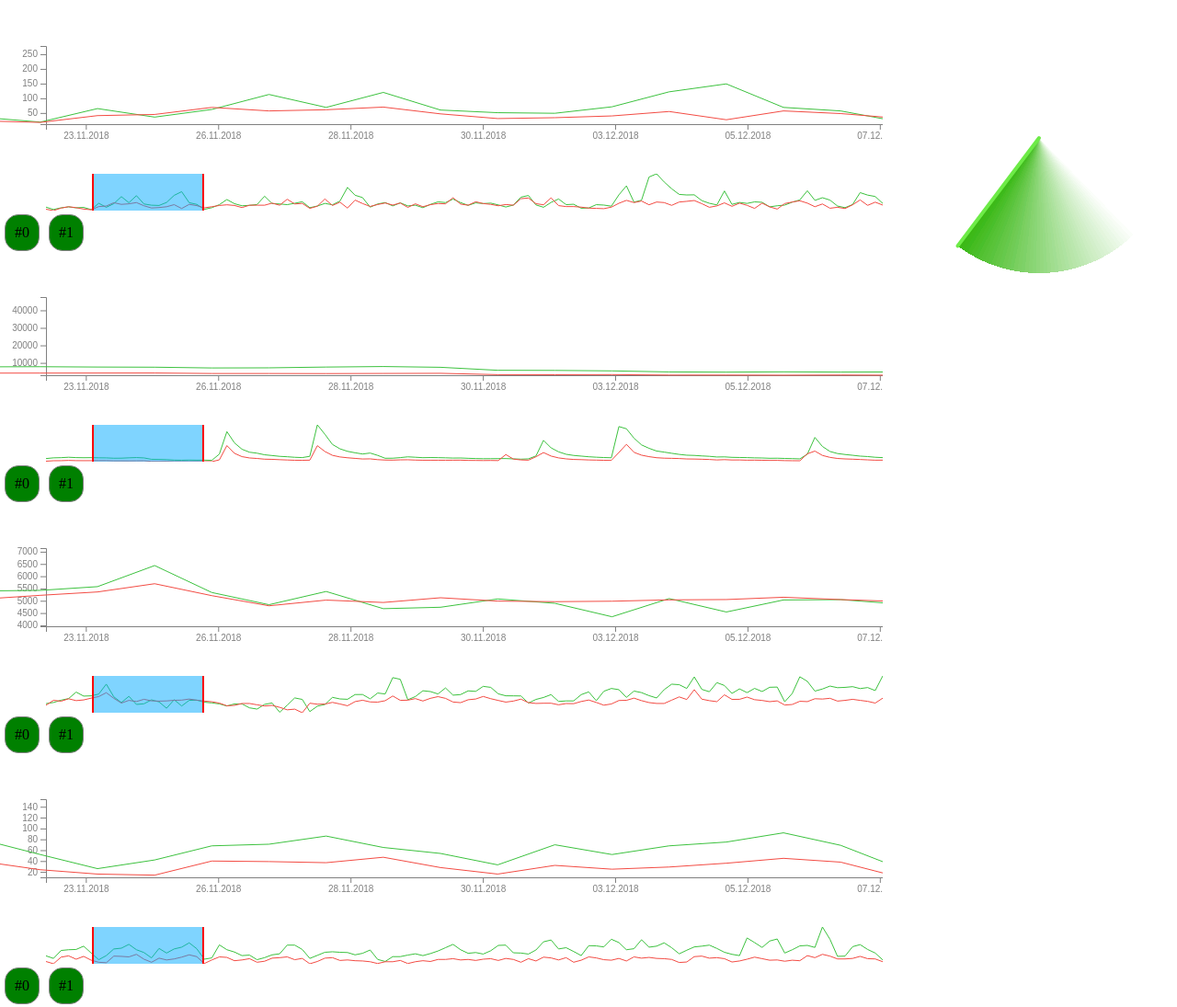
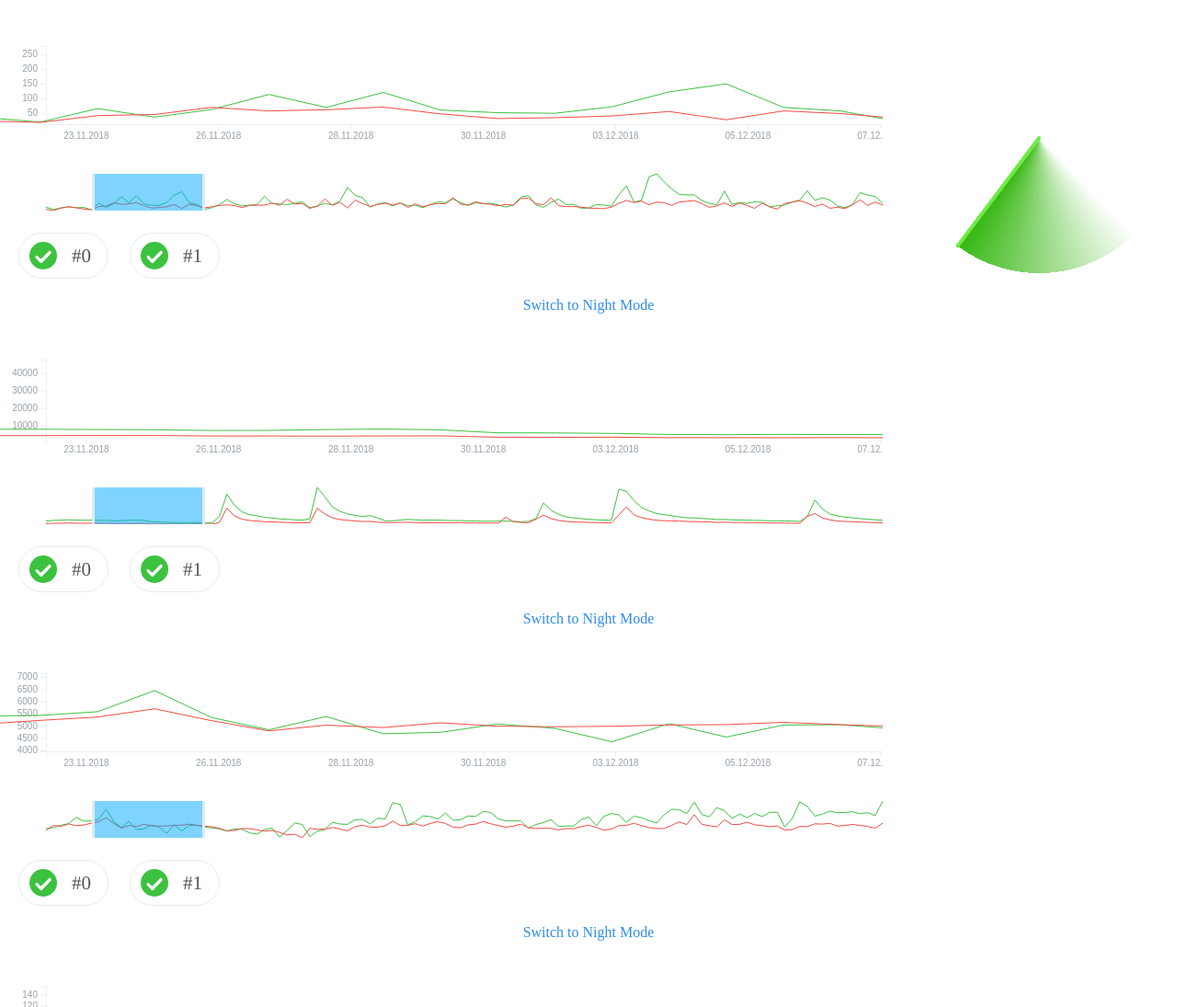
Before and after one commit to element364/telegram-contest-chart, a React app: page / in a window 1280 px wide. Shown: the top 1095 px of the page at 92% size. Built offline with nearby package versions, Linux system fonts and the light colour scheme.

Commit message:
Added legend

```diff
--- a/legend.css
+++ b/legend.css
@@ -7,7 +7,7 @@ body {
 .legend {
   padding: 20px;
   font-size: 21px;
-  font-family: "Times";
+  font-family: 'Times';
   display: flex;
 }
 
@@ -21,6 +21,7 @@ body {
   padding-right: 18px;
   border: 1px solid #e6ecf0;
   color: #43484b;
+  cursor: pointer;
 }
 
 .legend-icon-container {
@@ -31,7 +32,6 @@ body {
   margin-top: -1px;
   margin-right: 16px;
   margin-left: 1px;
-  cursor: pointer;
 }
 
 .legend-icon-circle {
--- a/src/components/Axis.js
+++ b/src/components/Axis.js
@@ -1,9 +1,9 @@
-import React from "react";
+import React from 'react';
 
 const tickFontSize = 10;
-const tickFont = "sans-serif";
+const tickFont = 'sans-serif';
 
-const strokeColor = "grey";
+const strokeColor = 'grey';
 const strokeWidth = 1;
 const tickSizeInner = 6;
 const tickSizeOuter = 6;
@@ -21,20 +21,27 @@ function translateY(scale0, scale1, d) {
 
 export default class Axis extends React.Component {
   render() {
-    const { orient, scale, tickCount = 5, translate, format = v => v } = this.props;
+    const {
+      orient,
+      scale,
+      tickCount = 5,
+      translate,
+      format = v => v,
+      nightMode,
+    } = this.props;
 
     const range = scale.range();
     const values = scale.ticks(tickCount);
 
-    const transform = orient === "Bottom" ? translateX : translateY;
+    const transform = orient === 'Bottom' ? translateX : translateY;
     const tickTransformer = d => transform(scale, scale, d);
 
-    const k = orient === "Left" ? -1 : 1;
+    const k = orient === 'Left' ? -1 : 1;
 
-    const isHorizontal = orient === "Left";
+    const isHorizontal = orient === 'Left';
 
-    const x = isHorizontal ? "x" : "y";
-    const y = isHorizontal ? "y" : "x";
+    const x = isHorizontal ? 'x' : 'y';
+    const y = isHorizontal ? 'y' : 'x';
 
     const halfWidth = strokeWidth / 2;
 
@@ -48,31 +55,32 @@ export default class Axis extends React.Component {
         fill="none"
         fontSize={tickFontSize}
         fontFamily={tickFont}
-        textAnchor={orient === "Left" ? "end" : "middle"}
+        textAnchor={orient === 'Left' ? 'end' : 'middle'}
         strokeWidth={strokeWidth}
-        transform={translate}
-      >
+        transform={translate}>
         <path
-          stroke={strokeColor}
+          stroke={nightMode ? '#323d4e' : '#ecf0f3'}
           d={
             isHorizontal
-              ? `M${k * tickSizeOuter},${range0}H${halfWidth}V${range1}H${k * tickSizeOuter}`
-              : `M${range0},${k * tickSizeOuter}V${halfWidth}H${range1}V${k * tickSizeOuter}`
+              ? `M${k * tickSizeOuter},${range0}H${halfWidth}V${range1}H${k *
+                  tickSizeOuter}`
+              : `M${range0},${k * tickSizeOuter}V${halfWidth}H${range1}V${k *
+                  tickSizeOuter}`
           }
         />
         {values.map((value, idx) => {
           const lineProps = {
-            stroke: strokeColor,
+            stroke: nightMode ? '#323d4e' : '#ecf0f3',
             [`${x}2`]: k * tickSizeInner,
             [`${y}1`]: halfWidth,
-            [`${y}2`]: halfWidth
+            [`${y}2`]: halfWidth,
           };
 
           const textProps = {
-            fill: strokeColor,
-            dy: orient === "Bottom" ? "0.7em" : "0.3em",
+            fill: nightMode ? '#556679' : '#96a2ab',
+            dy: orient === 'Bottom' ? '0.7em' : '0.3em',
             [x]: k * spacing,
-            [y]: halfWidth
+            [y]: halfWidth,
           };
 
           return (
--- a/src/components/Chart.js
+++ b/src/components/Chart.js
@@ -1,8 +1,10 @@
-import React, { useState } from "react";
-import LinesChart from "./LinesChart";
-import ZoomControl from "./ZoomControl";
+import React, {useState} from 'react';
+import LinesChart from './LinesChart';
+import ZoomControl from './ZoomControl';
+import LegendButton from './LegendButton';
 
-export default function Chart({ data, width = 960, height = 225 }) {
+export default function Chart({data, width = 960, height = 225}) {
+  const [nightMode, setNightMode] = useState(false);
   const [prevData, setPrevData] = useState({});
   const [visibleLines, setVisibleLines] = useState({});
   const [zoom, setZoom] = useState([100, 220]);
@@ -19,54 +21,58 @@ export default function Chart({ data, width = 960, height = 225 }) {
   }
 
   return (
-    <div>
+    <div style={{backgroundColor: nightMode ? '#252f3f' : '#fff'}}>
       <div>
         <LinesChart
           data={data.filter(chart => visibleLines[chart.name])}
           width={width}
           height={height - 40}
           showAxis
-          margins={{ top: 50, right: 0, bottom: 50, left: 50 }}
+          margins={{top: 50, right: 0, bottom: 50, left: 50}}
           zoom={zoom}
+          nightMode={nightMode}
         />
         <LinesChart
           data={data}
           width={width}
           height={40}
-          margins={{ top: 0, right: 0, bottom: 0, left: 50 }}
+          margins={{top: 0, right: 0, bottom: 0, left: 50}}
           zoom={[50, 960]}
-        >
+          nightMode={nightMode}>
           <ZoomControl
             width={width}
             height={height}
-            margins={{ top: 0, right: 0, bottom: 0, left: 50 }}
+            margins={{top: 0, right: 0, bottom: 0, left: 50}}
+            nightMode={nightMode}
             value={zoom}
             onChange={setZoom}
           />
         </LinesChart>
       </div>
 
-      <div style={{ display: "flex" }}>
+      <div className="legend">
         {Object.keys(visibleLines).map(line => (
-          <span
+          <LegendButton
             key={line}
-            style={{
-              margin: "0 5px",
-              padding: 10,
-              border: "1px solid gray",
-              borderRadius: 15,
-              backgroundColor: visibleLines[line] ? "green" : "red"
-            }}
+            toggled={visibleLines[line]}
+            nightMode={nightMode}
             onClick={() => {
               setVisibleLines({
                 ...visibleLines,
-                [line]: !visibleLines[line]
+                [line]: !visibleLines[line],
               });
-            }}
-          >
+            }}>
             {line}
-          </span>
+          </LegendButton>
         ))}
+      </div>
+
+      <div className="hover-cursor" style={{textAlign: 'center'}}>
+        <span
+          onClick={() => setNightMode(!nightMode)}
+          style={{color: nightMode ? '#3f9dea' : '#2d8cea'}}>
+          {nightMode ? 'Switch to Day Mode' : 'Switch to Night Mode'}
+        </span>
       </div>
     </div>
   );
--- /dev/null
+++ b/src/components/LegendButton.js
@@ -0,0 +1,38 @@
+import React from 'react';
+
+export default function LegendButton({toggled, nightMode, children, onClick}) {
+  return (
+    <div
+      className={`legend-item ${
+        toggled ? 'legend-item__on' : 'legend-item__off'
+      } animated`}
+      style={{borderColor: nightMode ? '#354559' : '#e6ecf0'}}
+      onClick={onClick}>
+      <i className="legend-icon-container">
+        <i
+          className="legend-icon-circle"
+          style={{backgroundColor: toggled ? '#3cc23f' : '#f34c44'}}>
+          <svg
+            className="legend-icon-circle__img"
+            width="32"
+            height="32"
+            viewBox="0 0 32 32">
+            <defs>
+              <path
+                d="M1.75 19.25c-.14-.19-.28-.45-.4-.79-.19-.52-.34-.61-.35-1.25-.02-.89.17-1.55.55-1.99.86-.97 1.17-1.03 2.29-.98.74.04 1.47.43 2.19 1.19 2.62 2.75 4.27 4.47 4.92 5.16.27.28.7.28.97.01 1.96-1.97 6.86-6.9 14.69-14.79.76-.59 1.47-.86 2.13-.81.99.08 1.62.25 2.34 1.32.36.55.55 1.31.54 2.28 0 .45-.18.88-.49 1.21-3.81 4-13.65 14.35-17.18 18.06-1.02 1.07-2.73 1.09-3.76.03-1.13-1.16-3.94-4.04-8.44-8.65z"
+                id="a"
+              />
+            </defs>
+            <use href="#a" fill="#fff" />
+          </svg>
+        </i>
+        <i className="animation-circle" />
+      </i>
+      <span
+        className="legend-item-text"
+        style={{color: nightMode ? '#d8dde0' : '#525659'}}>
+        {children}
+      </span>
+    </div>
+  );
+}
--- a/src/components/LinesChart.js
+++ b/src/components/LinesChart.js
@@ -1,17 +1,18 @@
-import React from "react";
+import React from 'react';
 
-import { scaleLinear, line } from "../utils/chart";
+import {scaleLinear, line} from '../utils/chart';
 
-import Axis from "./Axis";
+import Axis from './Axis';
 
 export default function LineChart({
   data,
   margins,
   zoom,
+  nightMode,
   showAxis = false,
   width,
   height,
-  children
+  children,
 }) {
   let minX = Number.MAX_VALUE;
   let maxX = Number.MIN_VALUE;
@@ -28,17 +29,17 @@ export default function LineChart({
 
   const preScale = scaleLinear({
     domain: [margins.left, width - margins.right],
-    range: [minX, maxX]
+    range: [minX, maxX],
   });
 
   const xScale = scaleLinear({
     domain: [preScale(zoom[0]), preScale(zoom[1])],
-    range: [margins.left, width - margins.right]
+    range: [margins.left, width - margins.right],
   });
 
   const yScale = scaleLinear({
     domain: [minY, maxY],
-    range: [height - margins.top, margins.bottom]
+    range: [height - margins.top, margins.bottom],
   });
 
   return (
@@ -52,22 +53,35 @@ export default function LineChart({
             const d = new Date(v);
             const month = d.getMonth() + 1;
             const date = d.getDate();
-            return `${date < 10 ? "0" : ""}${date}.${
-              month < 10 ? "0" : ""
+            return `${date < 10 ? '0' : ''}${date}.${
+              month < 10 ? '0' : ''
             }${month}.${d.getFullYear()}`;
           }}
+          nightMode={nightMode}
         />
       )}
       {showAxis && (
-        <Axis orient="Left" translate={`translate(${margins.left}, 0)`} scale={yScale} />
+        <Axis
+          orient="Left"
+          translate={`translate(${margins.left}, 0)`}
+          scale={yScale}
+          nightMode={nightMode}
+        />
       )}
       {data.map(dataSet => {
         const d = line({
           x: x => xScale(x),
           y: (y, i) => yScale(dataSet.y[i]),
-          data: dataSet.x
+          data: dataSet.x,
         });
-        return <path key={dataSet.name} d={d} stroke={dataSet.line.color} fill="none" />;
+        return (
+          <path
+            key={dataSet.name}
+            d={d}
+            stroke={dataSet.line.color}
+            fill="none"
+          />
+        );
       })}
       {children}
     </svg>
```
Also changed, not shown: src/components/ZoomControl.js (+25 -21 lines), imgs/mark.svg.
